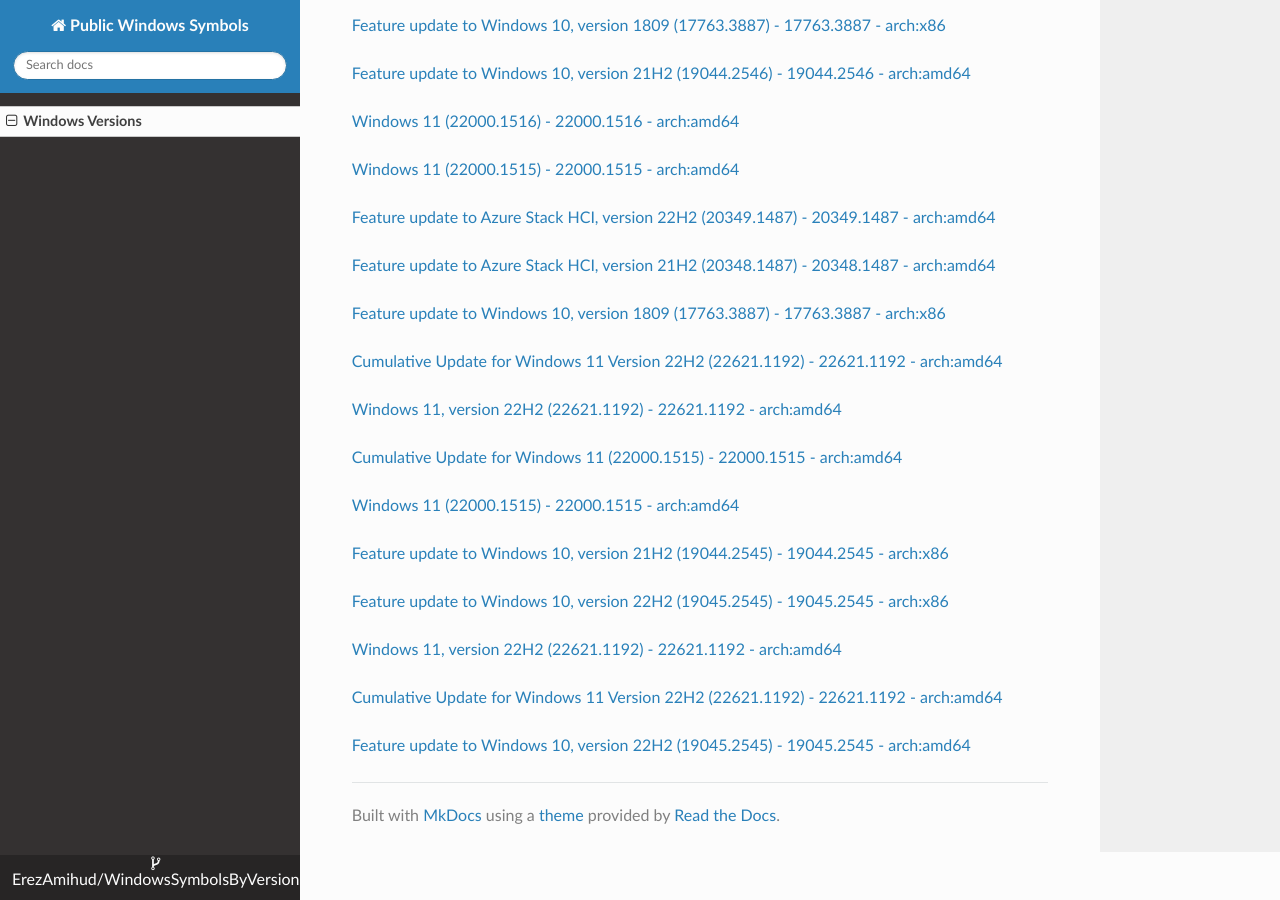
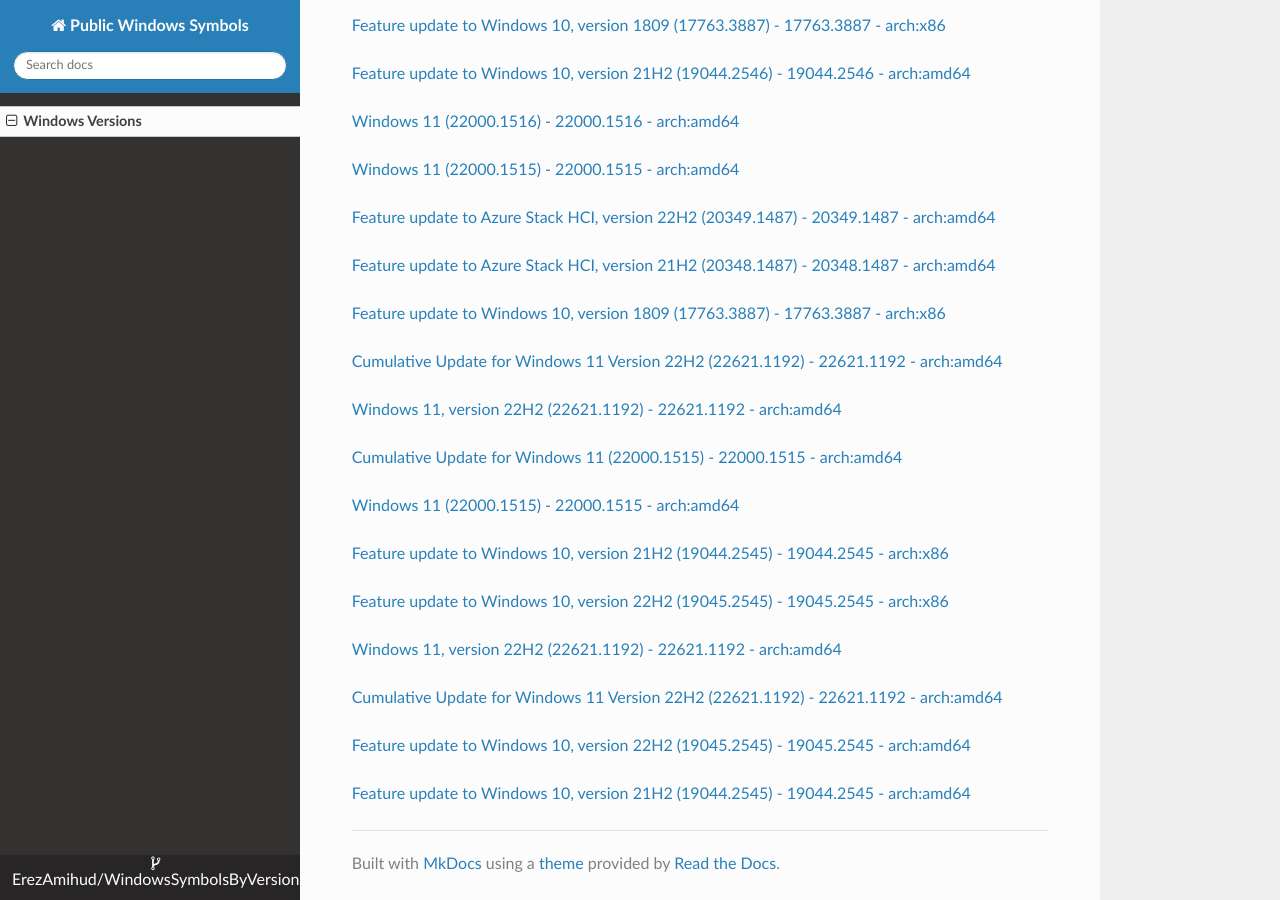
Before and after one commit to ErezAmihud/WindowsSymbolsByVersion, an MkDocs documentation site: the page built from docs/index.md, in a window 1280 px wide and 900 px high, scrolled down 41549 px. Built offline with MkDocs 1.6.1, drawn with Linux system fonts in a browser that asks for light colours; nearby versions of some CDN libraries.

Commit message:
Automated commit, add manifest for b70f45b1-ec4b-4d4d-b83d-b0c7f84df144

```diff
--- a/docs/index.md
+++ b/docs/index.md
@@ -2431,3 +2431,6 @@
 
 
 [Feature update to Windows 10, version 22H2 (19045.2545) - 19045.2545 - arch:amd64](https://github.com/ErezAmihud/WindowsSymbolsByVersion/blob/main/manifests/8b2844ef-cb78-4181-a203-381baa20a7c8.manifest)
+
+
+[Feature update to Windows 10, version 21H2 (19044.2545) - 19044.2545 - arch:amd64](https://github.com/ErezAmihud/WindowsSymbolsByVersion/blob/main/manifests/b70f45b1-ec4b-4d4d-b83d-b0c7f84df144.manifest)
```
Also changed, not shown: process_builds.json (+1 -1 lines), 1 other file.
